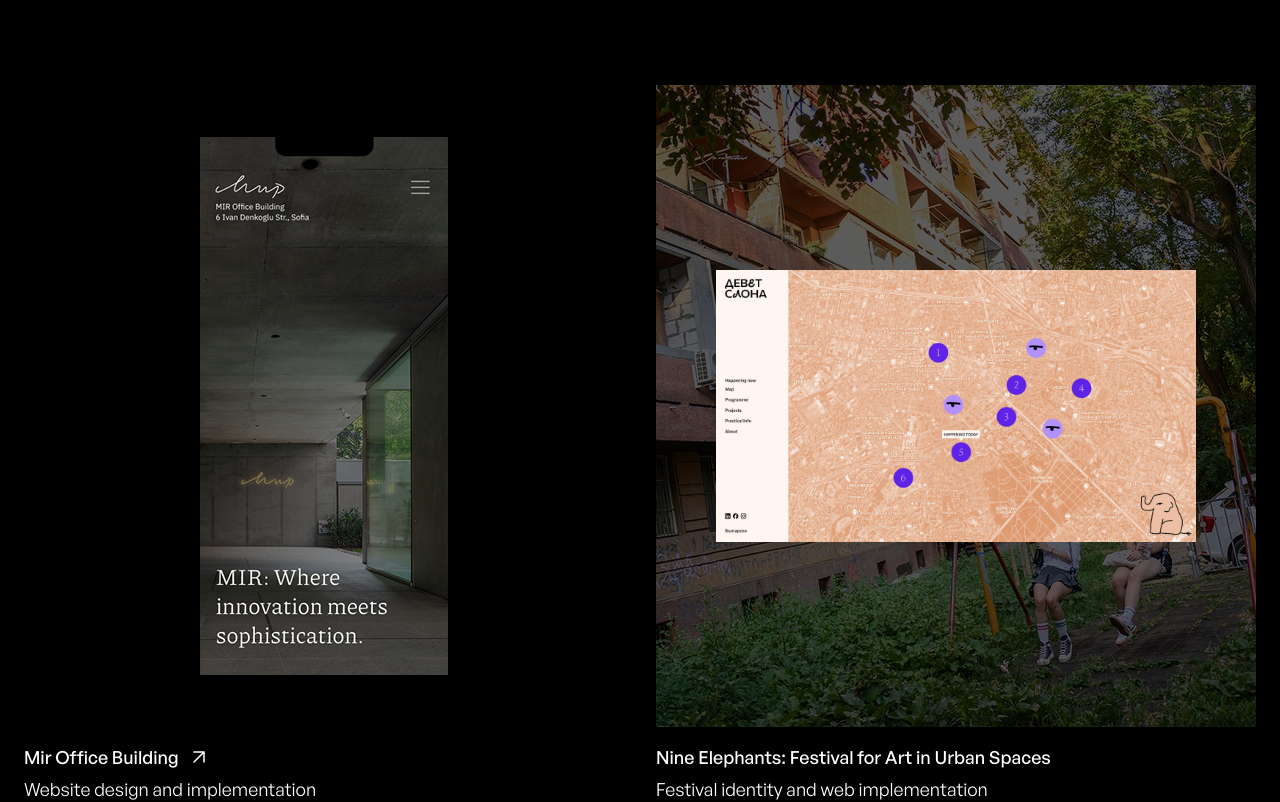
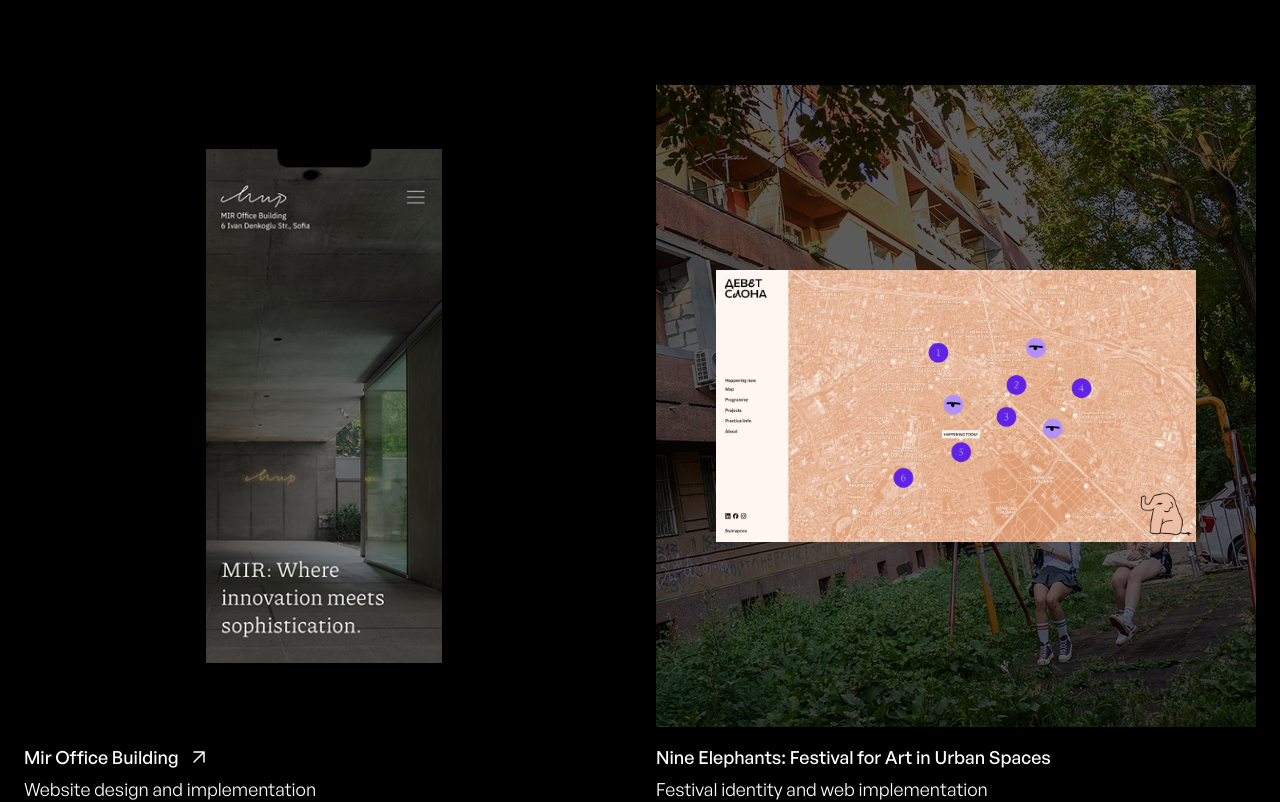
Before and after one commit to geolazarov/Brand-CO, a React (Vite) app: page / in a window 1280 px wide. Shown: the part 2340-3142 px from the top of the page. Built offline with nearby package versions, Linux system fonts and the light colour scheme; no server answers; a web font is replaced by a local one.

Commit message:
set project card style

```diff
--- a/src/components/ProjectCard.tsx
+++ b/src/components/ProjectCard.tsx
@@ -50,7 +50,7 @@ export default function ProjectCard({
           <img
             src={projectImage}
             alt={`${title} — project screenshot`}
-            className={`absolute z-10 max-h-full max-w-[80%] object-contain transition-opacity duration-500 ${
+            className={`absolute z-10 max-h-[80%] w-[80%] object-contain transition-opacity duration-500 ${
               videoReady ? "opacity-0" : "opacity-100"
             }`}
           />
```
